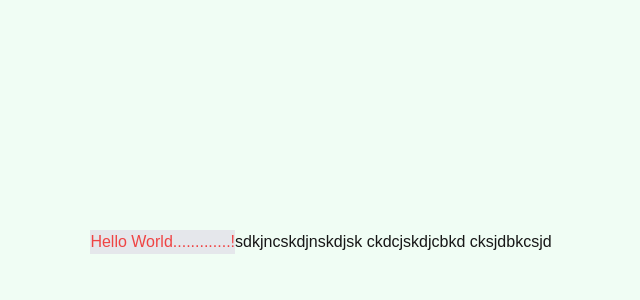
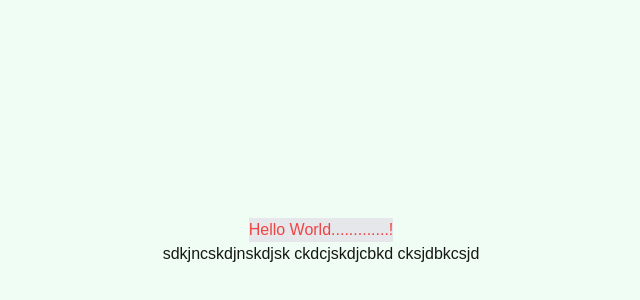
Before and after one commit to BilalRifay/github_action_demo, a Next.js app: page / in a window 1280 px wide. Shown: the part 158-458 px from the top of the page, without its empty margins (319-959 px from the left). Built offline with nearby package versions, Linux system fonts and the light colour scheme.

Commit message:
github workflow updated

```diff
--- a/app/page.js
+++ b/app/page.js
@@ -2,7 +2,7 @@
 
 export default function Home() {
   return (
-   <div className="flex items-center justify-center w-full h-screen bg-green-50 ">
+   <div className="flex items-center justify-center w-full h-screen bg-green-50 flex-col">
     <h2 className='text-red-500 bg-gray-200'>
       Hello World.............!
     </h2>
```
